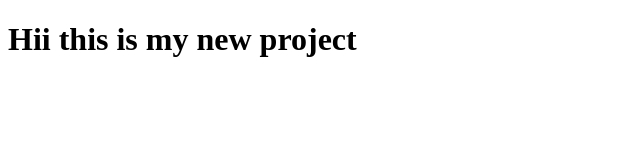
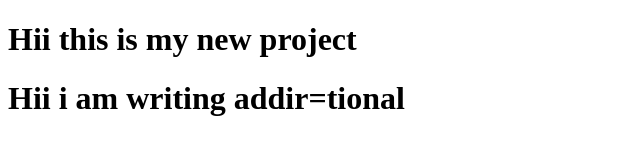
Before and after one commit to geet0411/Kiwi, a plain HTML site: page index.html in a window 1280 px wide. Shown: the whole page, without its empty margins (0-640 px from the left). Drawn offline with Linux system fonts and the light colour scheme.

Commit message:
second commit

```diff
--- a/index.html
+++ b/index.html
@@ -7,5 +7,6 @@
 </head>
 <body>
     <h1>Hii this is my new project</h1>
+    <h1>Hii i am writing addir=tional</h1>
 </body>
 </html>
```
